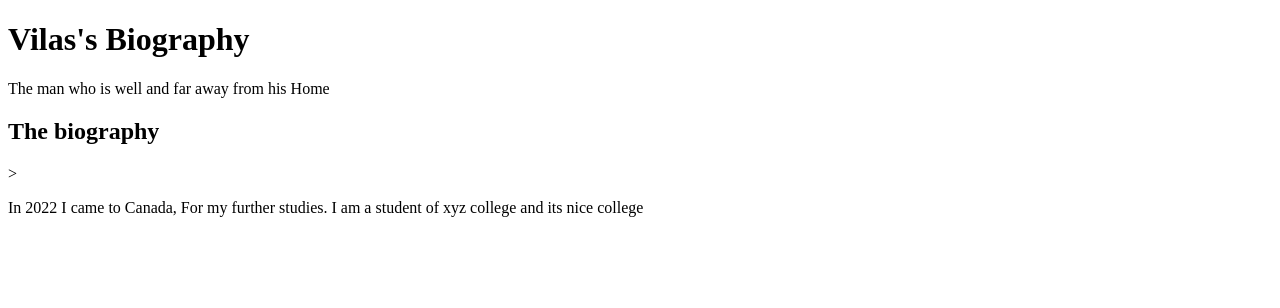
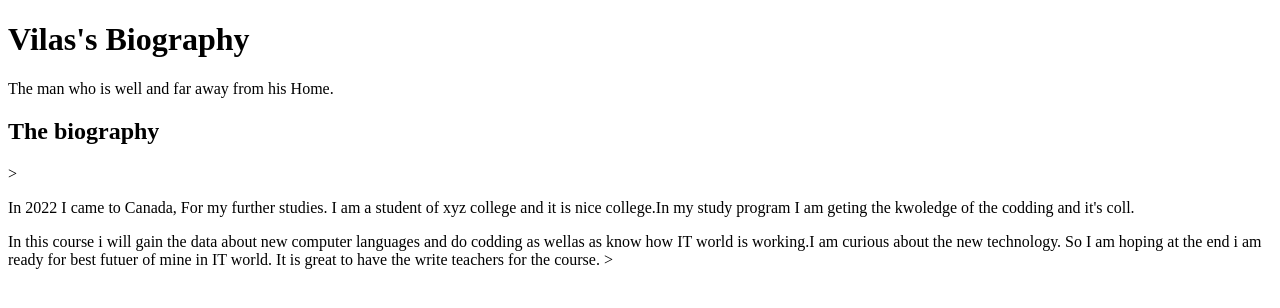
Before and after one commit to 200522471/lab-01, a plain HTML site: page index.html in a window 1280 px wide. Drawn offline with Linux system fonts and the light colour scheme.

Commit message:
Added my more detail

```diff
--- a/index.html
+++ b/index.html
@@ -4,22 +4,33 @@
     <meta charset="UTF-8">
     <meta http-equiv="X-UA-Compatible" content="IE=edge">
     <meta name="viewport" content="width=device-width, initial-scale=1.0">
-    <title>Vilas Desai</title>
+    <title>Vilas Desai's--Biography</title>
 </head>
 <body>
     <header>
     <h1>Vilas's Biography</h1>
+    <p>The man who is well and far away from his Home.</p>
 
 
 
         <header>
-     <p>The man who is well and far away from his Home</p>
+
      <section>
         <h2>The biography</h2>>
         <p>
+
              In 2022 I came to Canada, For my further studies. I am a student of xyz college
-             and its nice college
+             and it is nice college.In my study program I am geting the kwoledge of the codding and it's coll.
+
         </p>
+        <p2>
+             In this course i will gain the data about new computer languages and do codding as wellas
+             as know how IT world is working.I am curious about the new technology.
+        </p2>
+        <p3>
+            So I am hoping at the end i am ready for best futuer of mine in IT world.
+            It is great to have the write teachers for the course.
+        </p3>>
      </section>
 
 </body>
```
